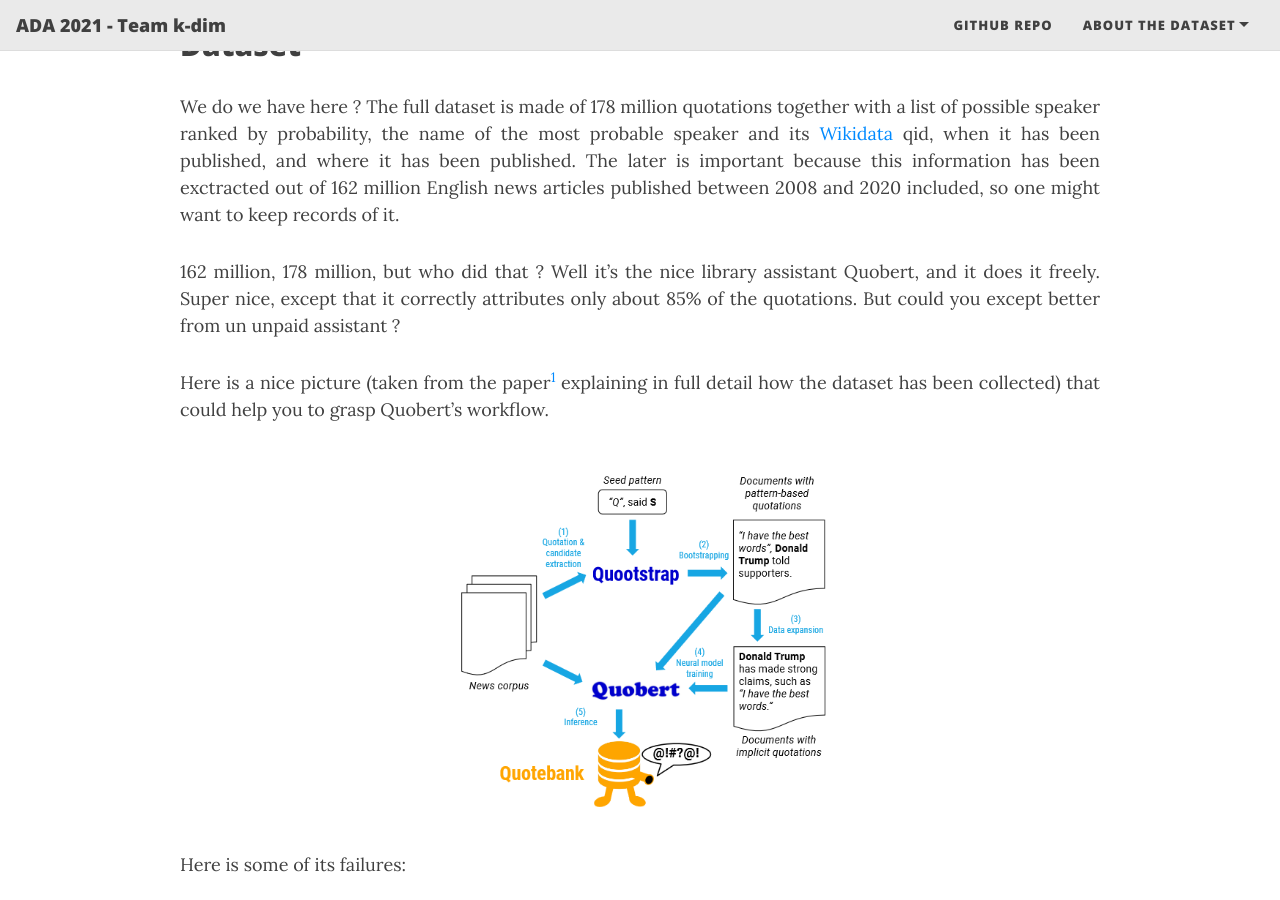
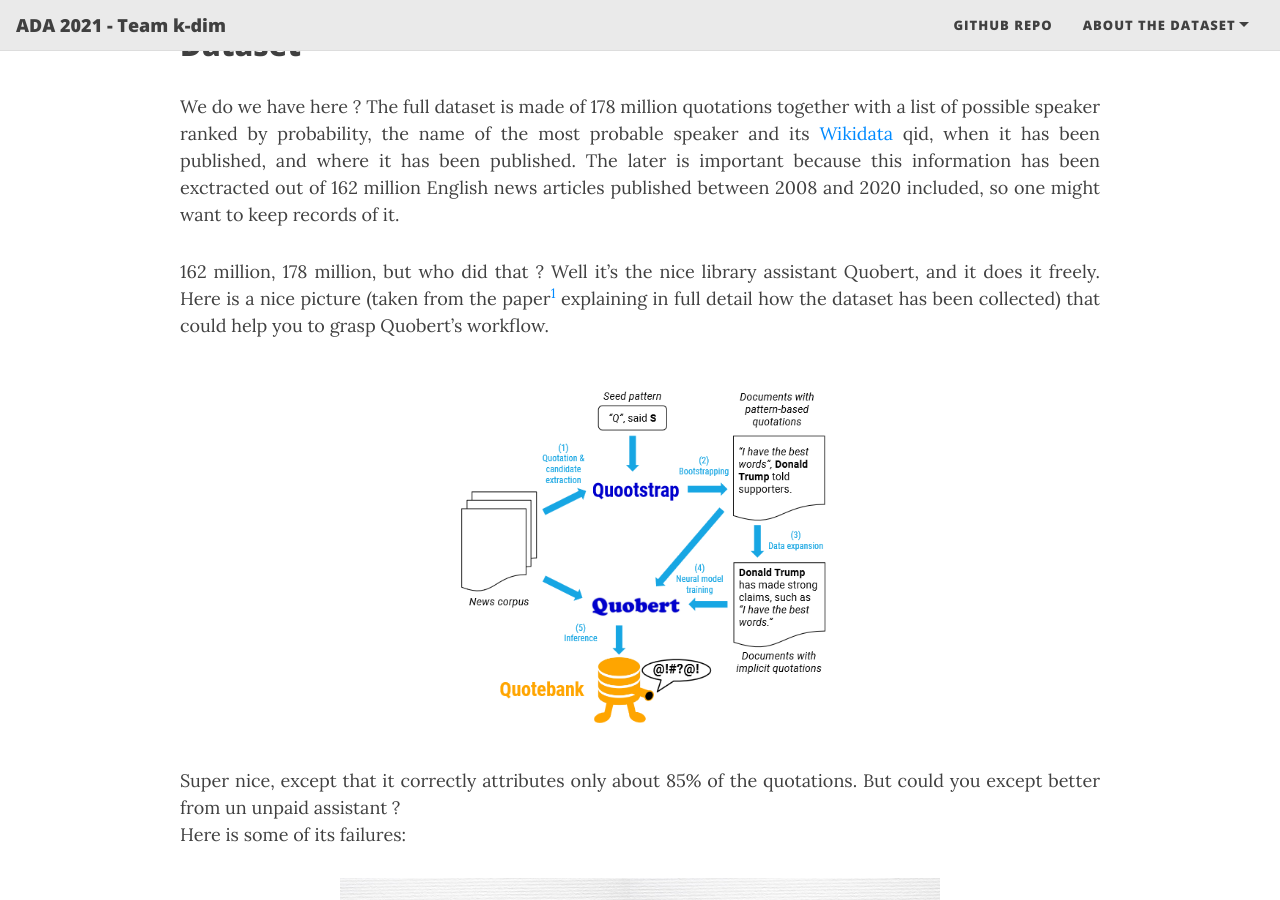
Before and after one commit to Quote-Me-If-You-Can/Quote-Me-If-You-Can.github.io, a Jekyll site: the page built from index.md, in a window 1280 px wide and 900 px high, scrolled down 1518 px. Built offline with Jekyll 4.4.1, drawn with Linux system fonts in a browser that asks for light colours; nearby versions of some CDN libraries; the list of posts is cut into pages by our own code; part of the change alters nothing that is shown.

Commit message:
Update index.md

```diff
--- a/index.md
+++ b/index.md
@@ -36,9 +36,7 @@ Based on this statement: give us a quote, and we will tell you which profession
 ## Dataset
 We do we have here ? The full dataset is made of 178 million quotations together with a list of possible speaker ranked by probability, the name of the most probable speaker and its [Wikidata](https://www.wikidata.org/wiki/Wikidata:Main_Page) qid, when it has been published, and where it has been published. The later is important because this information has been exctracted out of 162 million English news articles published between 2008 and 2020 included, so one might want to keep records of it.
 
-162 million, 178 million, but who did that ? Well it's the nice library assistant Quobert, and it does it freely. Super nice, except that it correctly attributes only about 85% of the quotations. But could you except better from un unpaid assistant ?
-
-Here is a nice picture (taken from the paper[^3] explaining in full detail how the dataset has been collected) that could help you to grasp Quobert's workflow.
+162 million, 178 million, but who did that ? Well it's the nice library assistant Quobert, and it does it freely. Here is a nice picture (taken from the paper[^3] explaining in full detail how the dataset has been collected) that could help you to grasp Quobert's workflow.
 
 <figure>
     <p align="center">
@@ -46,11 +44,12 @@ Here is a nice picture (taken from the paper[^3] explaining in full detail how t
     </p>
 </figure>
 
+Super nice, except that it correctly attributes only about 85% of the quotations. But could you except better from un unpaid assistant ?
 Here is some of its failures:
 
 <figure>
     <p align="center">
-    <img title="Fails" width="400px" src="img/fail.png">
+    <img title="Fails" width="600px" src="img/fail.png">
     </p>
 </figure>
 
```
